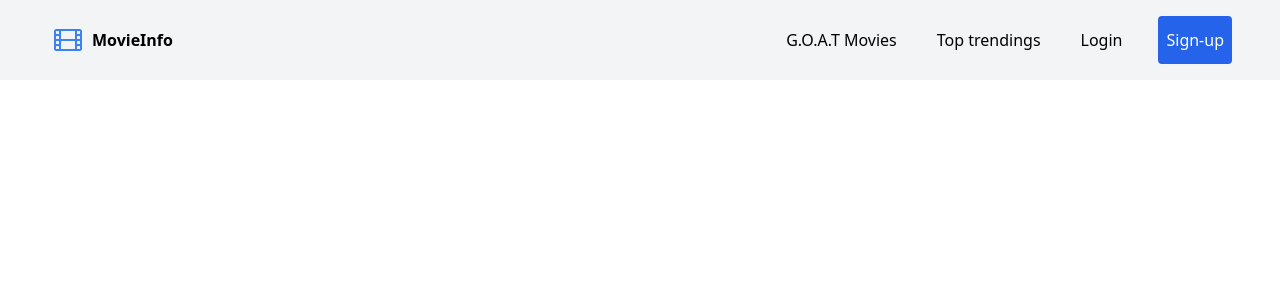
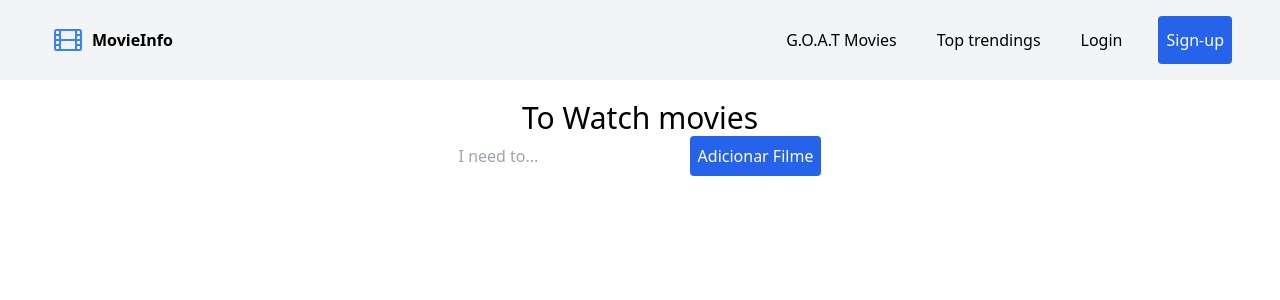
Before and after one commit to marcelomnzs/movie-info, a Vue app: page / in a window 1280 px wide. Shown: the top 300 px of the page. Built offline with nearby package versions, Linux system fonts and the light colour scheme.

Commit message:
To watch movielist implementation - addMovieToWatchList

```diff
--- a/index.html
+++ b/index.html
@@ -7,7 +7,7 @@
     <title>Vite App</title>
   </head>
   <body>
-    <div id="app" class="bg-gray-300 antialised"></div>
+    <div id="app" class="antialised"></div>
     <script type="module" src="/src/main.js"></script>
   </body>
 </html>
--- a/src/App.vue
+++ b/src/App.vue
@@ -1,6 +1,11 @@
 <script setup>
     import { RouterView } from 'vue-router'
     import NavBar from './components/NavBar.vue'
+    import ToWatchForm from './components/ToWatchForm.vue'
+    import ToWatchMoviesDetails from './components/ToWatchMoviesDetails.vue'
+    import { useToWatchStore } from './stores/ToWatchStore';
+
+    const toWatch = useToWatchStore()
 </script>
 
 <template>
@@ -9,7 +14,16 @@
     </header>
 
     <main>
+        <div class="flex flex-col align-center justify-center items-center pt-5">
+            <h1 class="text-3xl">To Watch movies</h1>
+            <ToWatchForm/>
+        </div>
 
+        <div class="mt-5 p-5">
+            <div v-for="movie in toWatch.toWatchList" :key="movie.id">
+                <ToWatchMoviesDetails :movie="movie" />
+            </div>
+        </div>
     </main>
     <RouterView />
 </template>
--- /dev/null
+++ b/src/components/ToWatchForm.vue
@@ -0,0 +1,40 @@
+<template>
+    <form @submit.prevent="handleSubmit">
+        <input
+        type="text"
+        placeholder="I need to..."
+        v-model="newMovie"
+        >
+
+        <button class="bg-blue-600 p-2 rounded text-white">Adicionar Filme</button>
+    </form>
+</template>
+
+<script>
+    import { useToWatchStore } from '../stores/ToWatchStore';
+    import { ref } from 'vue'
+    export default {
+        name: 'ToWatchForm',
+
+        setup() {
+            const toWatchStore = useToWatchStore()
+            const newMovie = ref('')
+
+            const handleSubmit = () => {
+                if(newMovie.value.length > 0){
+                    // toWatchStore.addMovieToWatchList({
+                    //     title: newMovie.value,
+                    //     id: Math.floor(Math.random() * 1000)
+                    // })
+                    toWatchStore.addMovieToWatchList({
+                        title: newMovie.value,
+                        id: Math.floor(Math.random() * 10000)
+                    })
+
+                    newMovie.value = ''
+                }
+            }
+            return { handleSubmit, newMovie }
+        }
+    }
+</script>
--- /dev/null
+++ b/src/components/ToWatchMoviesDetails.vue
@@ -0,0 +1,24 @@
+<template>
+    <div class="flex justify-center">
+        <p>{{ movie.title }} | {{ movie.id }}</p>
+        <div class="flex">
+            <p>favoritar</p>
+            <p>deletar</p>
+        </div>
+    </div>
+</template>
+
+<script>
+    import { useMovieStore } from '../stores/MoviesStore';
+
+    export default {
+        name: 'ToWatchMoviesDetails',
+        props: ['movie'],
+
+        setup() {
+            const toWatchStore = useMovieStore()
+
+            return{ toWatchStore }
+        }
+    }
+</script>
--- /dev/null
+++ b/src/stores/ToWatchStore.js
@@ -0,0 +1,17 @@
+import { defineStore } from 'pinia'
+
+export const useToWatchStore = defineStore('toWatchStore', {
+    state: () => ({
+        toWatchList: [],
+    }),
+
+    getters: {
+
+    },
+
+    actions: {
+        addMovieToWatchList(movie) {
+            this.toWatchList.push(movie)
+        }
+    }
+})
```
